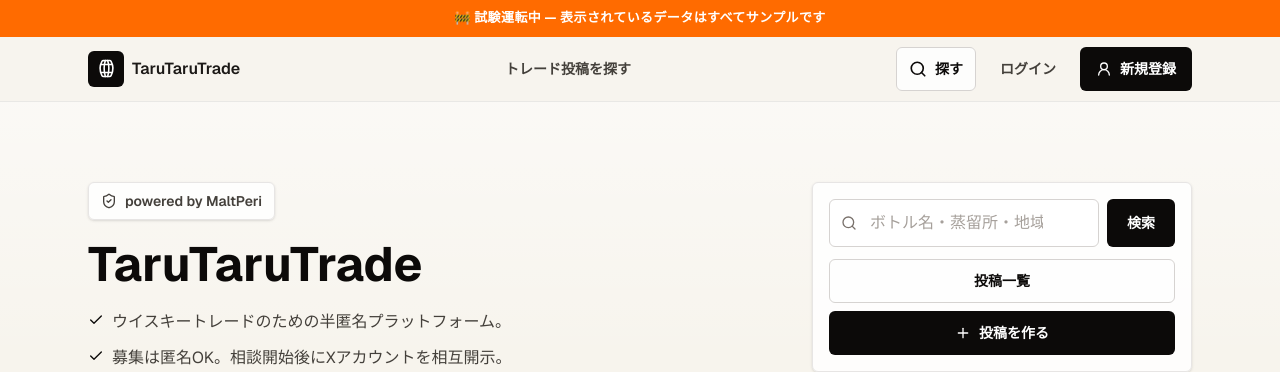
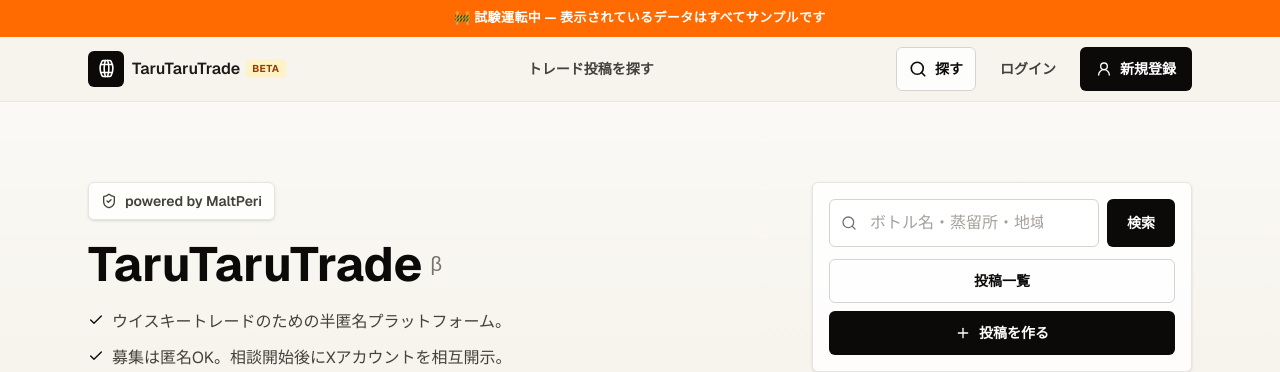
Before and after one commit to snooooo/tarutaru-trade, a Next.js app: page / in a window 1280 px wide. Shown: the top 372 px of the page. Built offline with nearby package versions, Linux system fonts and the light colour scheme; no server answers; the database is empty.

Commit message:
feat: ベータ版バッジを追加（ヘッダーロゴ・トップH1）

```diff
--- a/app/page.tsx
+++ b/app/page.tsx
@@ -45,6 +45,7 @@
           </p>
           <h1 className="text-[36px] font-bold leading-none tracking-normal text-stone-950 lg:text-5xl">
             TaruTaruTrade
+            <sup className="ml-2 text-xl font-normal text-stone-500">β</sup>
           </h1>
           <div className="mt-5 grid max-w-xl gap-2 text-base leading-7 text-stone-700">
             <p className="flex gap-2">
--- a/components/layout/site-header.tsx
+++ b/components/layout/site-header.tsx
@@ -24,7 +24,12 @@
           <span className="flex size-9 shrink-0 items-center justify-center rounded-md bg-stone-950 text-white">
             <Barrel size={19} aria-hidden="true" />
           </span>
-          <span className="whitespace-nowrap">TaruTaruTrade</span>
+          <span className="flex items-center gap-1.5 whitespace-nowrap">
+            TaruTaruTrade
+            <span className="rounded bg-amber-100 px-1.5 py-0.5 text-[10px] font-bold tracking-wider text-amber-800">
+              BETA
+            </span>
+          </span>
         </Link>
         <nav className="hidden items-center gap-1 lg:flex">
           <ButtonLink href="/posts" variant="ghost">
```
